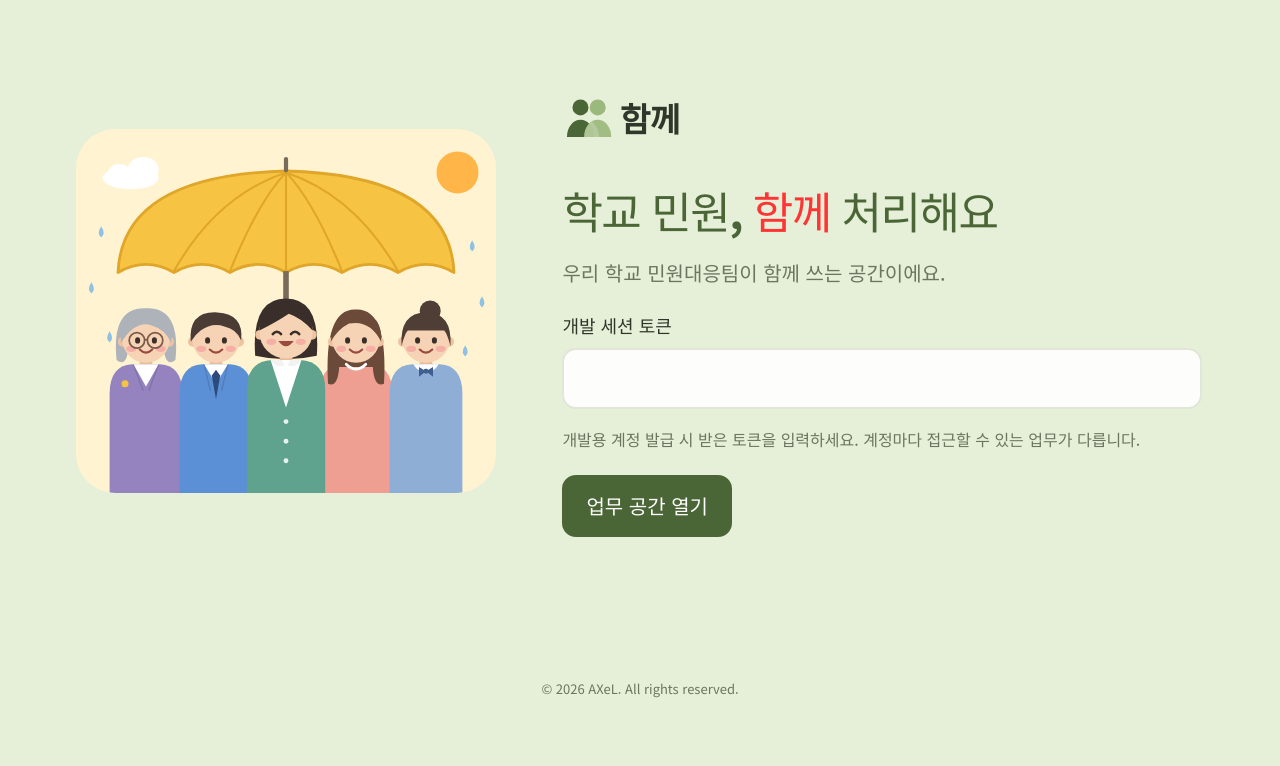
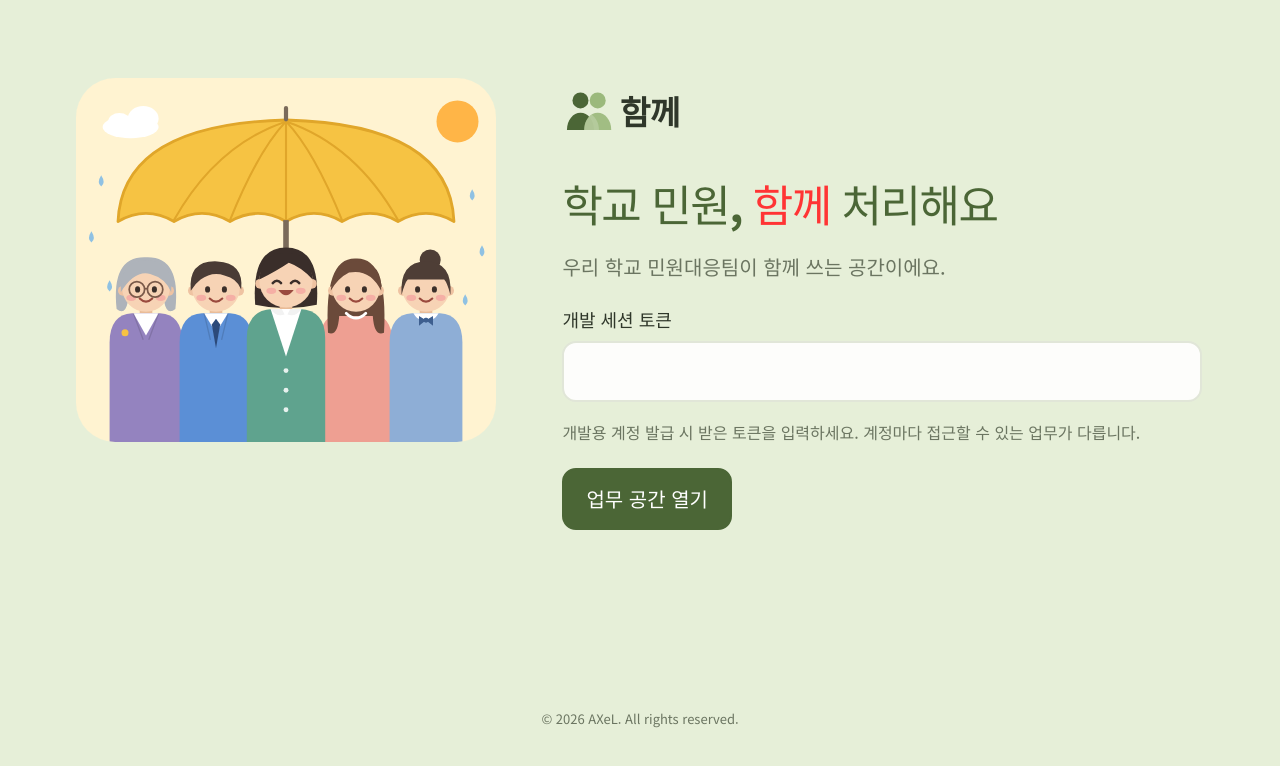
Before and after one commit to rladPsks/AXeL-AXEdu, a React (Vite) app in the folder frontend/: page / in a window 1280 px wide. Shown: the top 766 px of the page. Built offline with nearby package versions, Linux system fonts and the light colour scheme.

Commit message:
fix: top-align landing illustration and label anonymized demo accounts

```diff
--- a/frontend/src/app/Entry.tsx
+++ b/frontend/src/app/Entry.tsx
@@ -184,6 +184,10 @@ export function Entry({
   );
   return (
     <main className="entry-v2">
+      {demoEnabled ? <aside className="demo-notice entry-demo-notice" role="note">
+        <strong>시연용 데이터입니다</strong>
+        <span>모든 계정과 민원은 가상으로 구성된 시연 환경입니다.</span>
+      </aside> : null}
       <section className="entry-copy">
         <div className="brand">
           <Brand />
@@ -213,11 +217,6 @@ export function Entry({
           tokenForm
         )}
         {error ? <ErrorNotice error={error} /> : null}
-        {demoEnabled ? (
-          <p className="demo-notice" role="note">
-            {demoNotice}
-          </p>
-        ) : null}
       </section>
       <img
         className="landing-art"
--- a/frontend/src/shared/names.ts
+++ b/frontend/src/shared/names.ts
@@ -10,17 +10,17 @@ export const channelName = (value: string) =>
     other: "기타",
   })[value] ?? "기타";
 const people: Record<string, string> = {
-  admin: "김갑수 교장",
-  deputy: "이정희 교감",
-  "academic-head": "최유진 교무부장",
-  "office-head": "박민수 행정실장",
-  "life-head": "한서윤 생활부장",
-  "work-support": "오○○ 업무지원",
-  teacher: "정하늘 교사",
-  outsider: "정○○ 교사",
+  admin: "김OO 교장",
+  deputy: "이OO 교감",
+  "academic-head": "최OO 교무부장",
+  "office-head": "박OO 행정실장",
+  "life-head": "한OO 생활부장",
+  "work-support": "오OO 업무지원",
+  teacher: "정OO 교사",
+  outsider: "정OO 교사",
   "other-admin": "다른 학교 교장 선생님",
-  guardian: "김○○ 보호자",
-  "other-guardian": "이○○ 보호자",
+  guardian: "김OO 보호자",
+  "other-guardian": "이OO 보호자",
   "foreign-guardian": "다른 학교 보호자",
   "system:inbox": "학교 알림",
 };
--- a/frontend/src/sunshine-theme.css
+++ b/frontend/src/sunshine-theme.css
@@ -391,7 +391,7 @@ label {
   display: grid;
   grid-template-columns: 1.05fr 1fr;
   min-height: 100vh;
-  align-items: center;
+  align-items: start;
   gap: 40px;
   padding: 54px max(5vw, 24px);
   background: var(--bg);
@@ -399,7 +399,7 @@ label {
 .entry-copy {
   width: 100%;
   max-width: 640px;
-  margin: auto;
+  margin: 0 auto;
 }
 .entry-copy h1 {
   font-size: 44px;
@@ -619,9 +619,25 @@ input:focus, select:focus, textarea:focus { border-color: var(--primary-mid); }
 .entry-v2 > .copyright { grid-column: 1 / -1; width: 100%; }
 
 /* Third feedback: smaller illustration at left, role selection at right. */
-.entry-v2 { grid-template-columns: 0.8fr 1.2fr; }
-.entry-v2 > .landing-art { grid-column: 1; grid-row: 1; max-width: 420px; }
-.entry-v2 > .entry-copy { grid-column: 2; grid-row: 1; }
+.entry-v2 {
+  grid-template-columns: 0.8fr 1.2fr;
+  grid-template-areas: "notice notice" "art copy" "footer footer";
+  grid-template-rows: auto 1fr auto;
+  row-gap: 24px;
+}
+.entry-v2 > .landing-art { grid-area: art; max-width: 420px; align-self: start; object-position: center top; }
+.entry-v2 > .entry-copy { grid-area: copy; align-self: start; }
+.entry-v2 > .copyright { grid-area: footer; }
+.entry-v2 > .entry-demo-notice {
+  grid-area: notice;
+  display: flex;
+  flex-wrap: wrap;
+  gap: 6px 16px;
+  width: 100%;
+  margin: 0;
+  padding: 14px 20px;
+  font-size: 15px;
+}
 .team-groups { display: grid; gap: 24px; margin: 24px 0; }
 .team-group { border: 1px solid var(--line); border-radius: 14px; padding: 20px; }
 .team-group-nodes { display: flex; flex-wrap: wrap; gap: 16px; }
@@ -630,4 +646,11 @@ input:focus, select:focus, textarea:focus { border-color: var(--primary-mid); }
 .team-group:not(:first-child) .team-node { background: var(--card); color: var(--ink); }
 .team-group:not(:first-child) .team-node :is(h3,.hint) { color: var(--ink-2); }
 .support-choices { display: grid; gap: 12px; }
-@media (max-width: 850px) { .entry-v2 { grid-template-columns: 1fr; } .entry-v2 > .landing-art { grid-column: 1; grid-row: 1; max-width: 260px; } .entry-v2 > .entry-copy { grid-column: 1; grid-row: 2; } }
+@media (max-width: 850px) {
+  .entry-v2 {
+    grid-template-columns: 1fr;
+    grid-template-areas: "notice" "art" "copy" "footer";
+    grid-template-rows: auto auto 1fr auto;
+  }
+  .entry-v2 > .landing-art { max-width: 260px; }
+}
```
Also changed, not shown: 2 other files (tests, documents, lock files or other folders).
